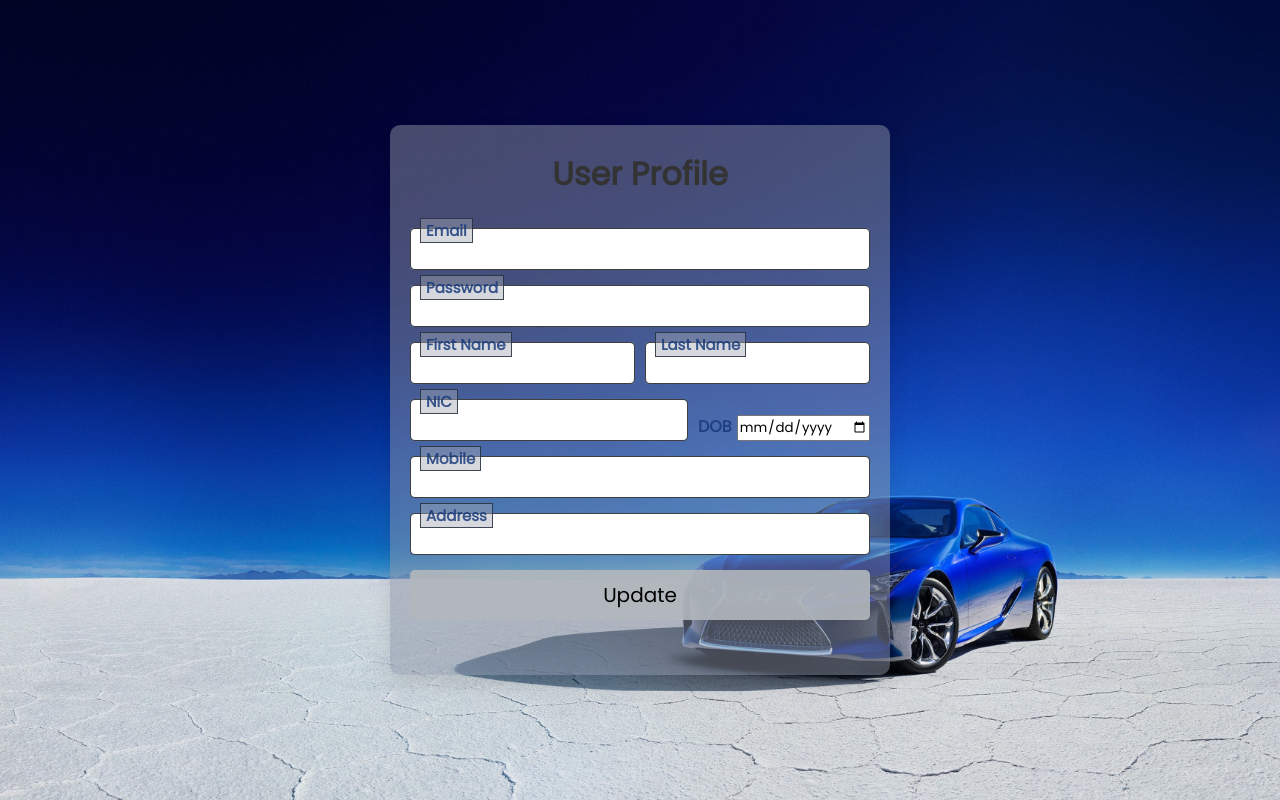
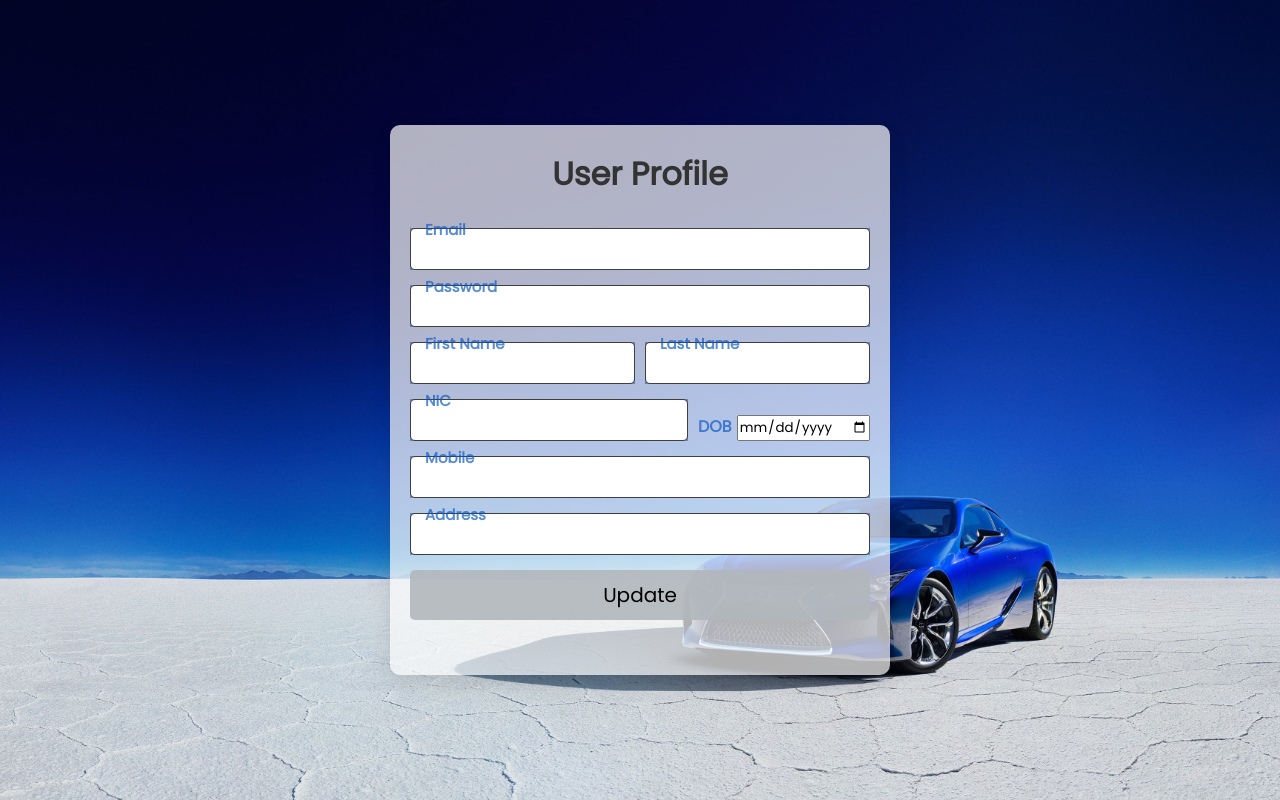
Before and after one commit to Umindu2003/vehicle_rent, a PHP site: the page made by admin portal/update.php in a window 1280 px wide. Run offline with PHP 8.4, Linux system fonts and the light colour scheme; data that the repository does not hold is empty.

Commit message:
tag change in JS, style change in update

```diff
--- a/admin portal/update.css
+++ b/admin portal/update.css
@@ -29,7 +29,7 @@ body {
 
 .form-box {
     /* transparent color  */
-    background-color: #8c94a77c;
+    background-color: #ffffffb0;
     border-radius: 10px;
     padding: 20px;
     box-shadow: 0px 10px 20px rgba(0, 0, 0, 0.1);
@@ -73,12 +73,12 @@ body {
     position: absolute;
     top: -10px;
     left: 10px;
-    background: #a2a8b371;
+    /* background: #a2a8b371; */
     padding: 0 5px;
-    color: #173879d5;
+    color: #0d59c3b1;
     font-size: 15px;
     font-weight: 700;
-    border: 1px solid #1d2b37d3;
+    /* border: 1px solid #1d2b37d3; */
 
 }
 
@@ -137,7 +137,7 @@ body {
 
 .DOB label {
     padding: 0 5px 2px 0;
-    color: #173879d5;
+    color: #0d59c3b1;
     font-weight: 700;
 }
 
--- a/login_reg.js
+++ b/login_reg.js
@@ -3,7 +3,7 @@ const email = document.getElementById('email');
 const password = document.getElementById('password');
 const form = document.getElementById('form');
 
-const name_error = document.getElementById('email_error');
+const email_error = document.getElementById('email_error');
 const password_error = document.getElementById('password_error');
 
 
```
